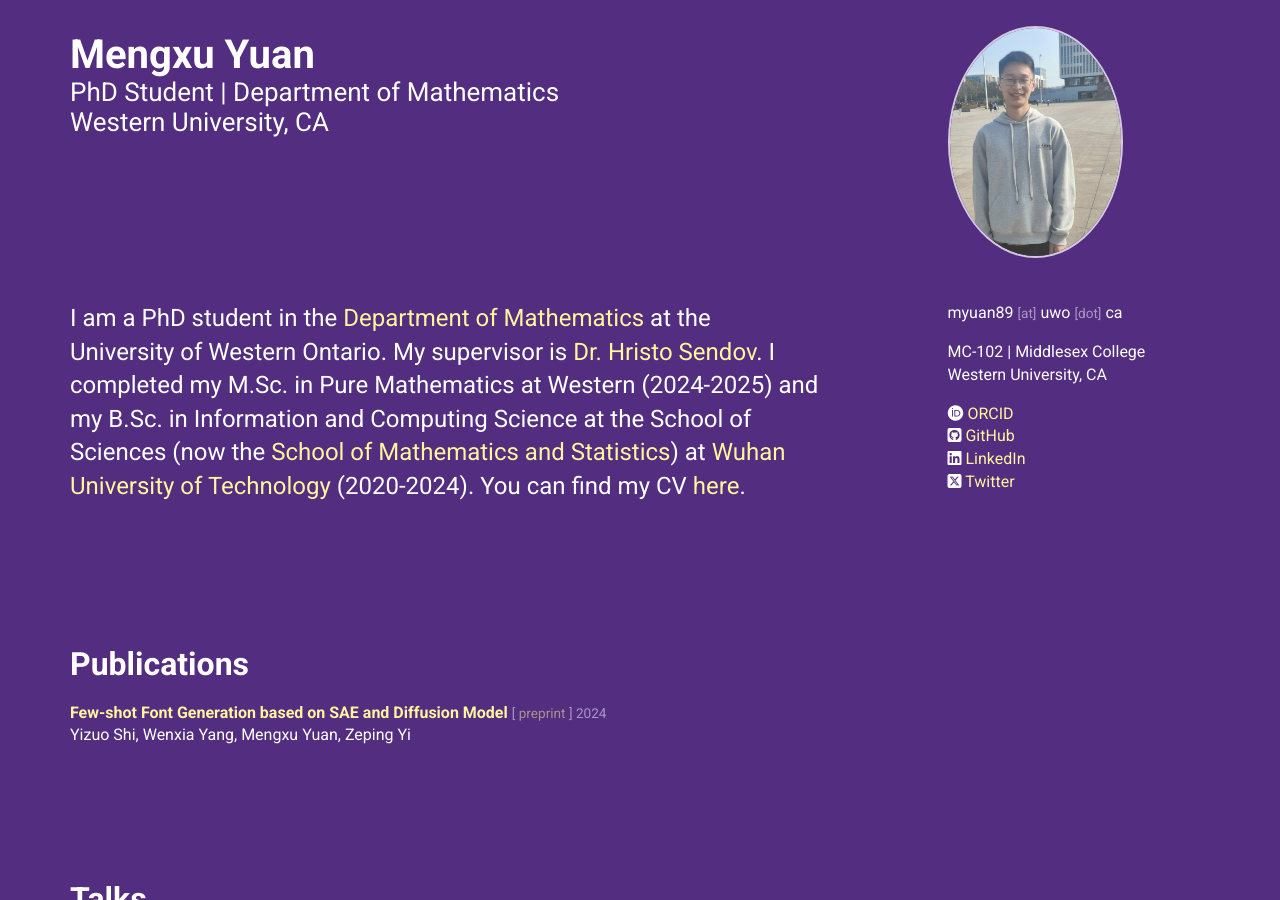
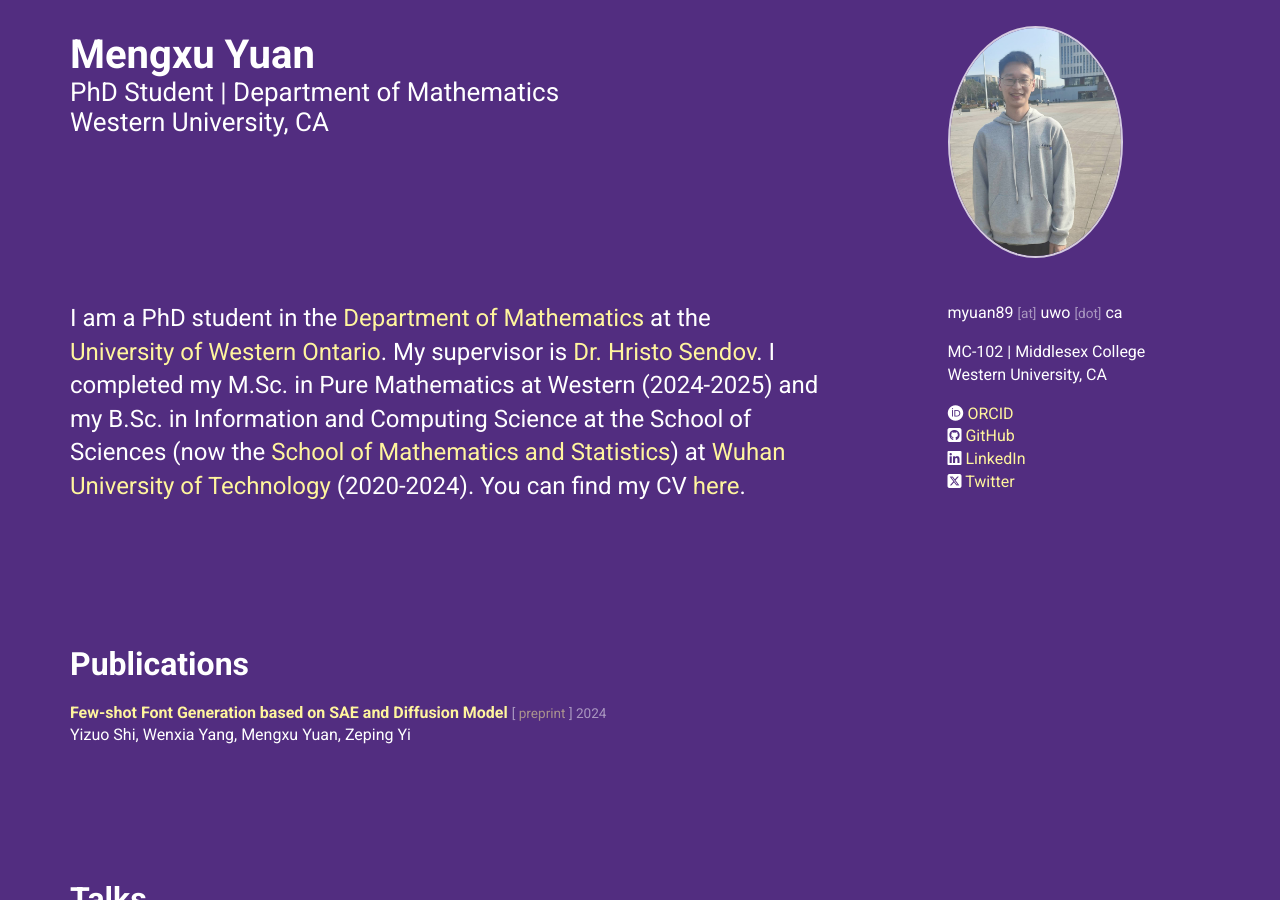
Before and after one commit to Mengxu3/mengxu3.github.io, a Jekyll site: the page built from index.html, in a window 1280 px wide and 900 px high. Built offline with Jekyll 4.4.1, drawn with Linux system fonts in a browser that asks for light colours; nearby versions of some CDN libraries; part of the change alters nothing that is shown.

```diff
--- a/_data/personal.yml
+++ b/_data/personal.yml
@@ -24,7 +24,7 @@ profiles:
 intro:
   title: Hello!
   body: >
-    I am a PhD student in the [Department of Mathematics](https://www.math.uwo.ca/) at the University of Western Ontario.
+    I am a PhD student in the [Department of Mathematics](https://www.math.uwo.ca/) at the [University of Western Ontario](https://www.uwo.ca/index.html).
     My supervisor is [Dr. Hristo Sendov](https://www.uwo.ca/stats/people/bios/hristo-sendov.html).
     I completed my M.Sc. in Pure Mathematics at Western (2024-2025) and my B.Sc. in Information and Computing Science at the School of Sciences (now the [School of Mathematics and Statistics](http://maths.whut.edu.cn/english/)) at  [Wuhan University of Technology](https://english.whut.edu.cn/) (2020-2024).
 
```
